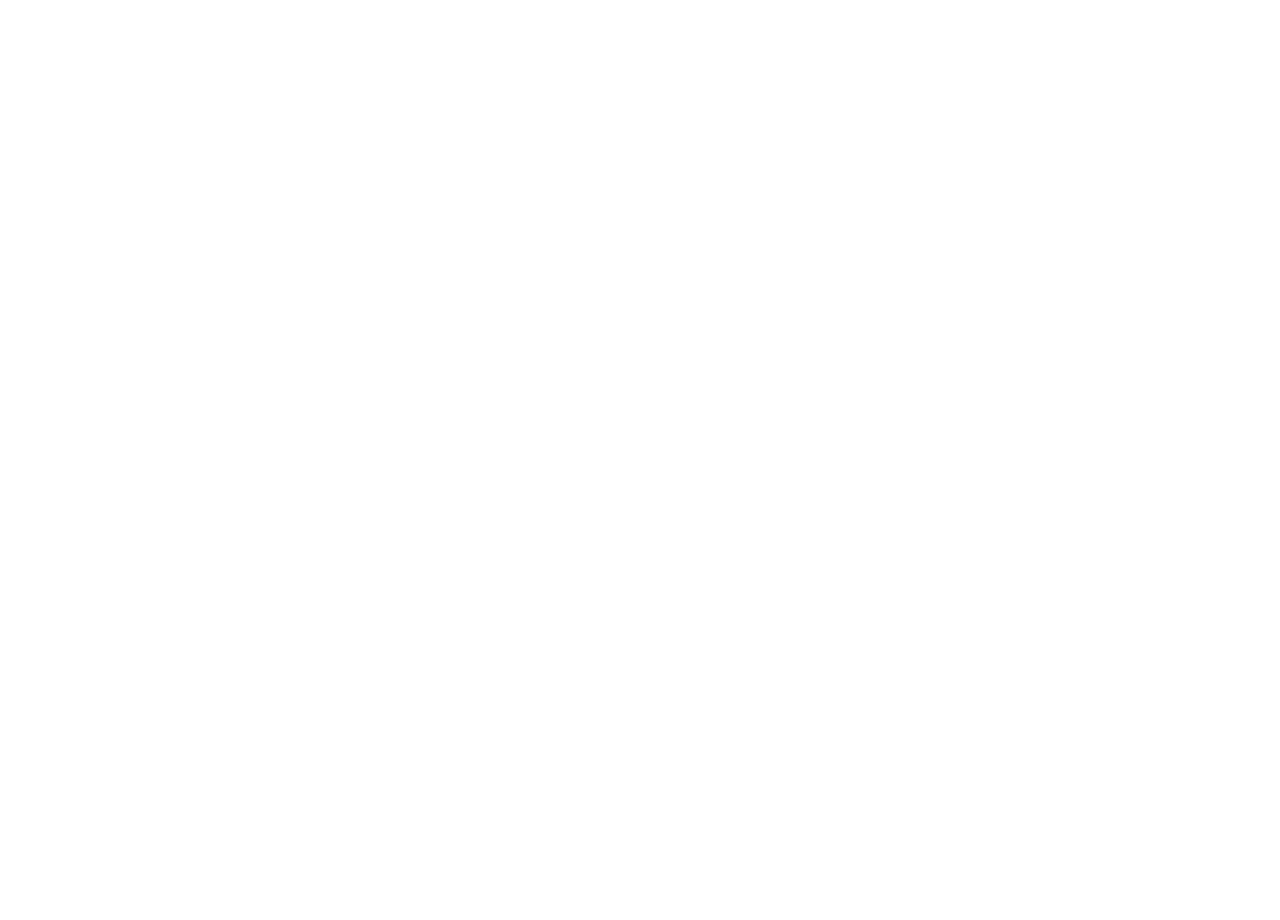
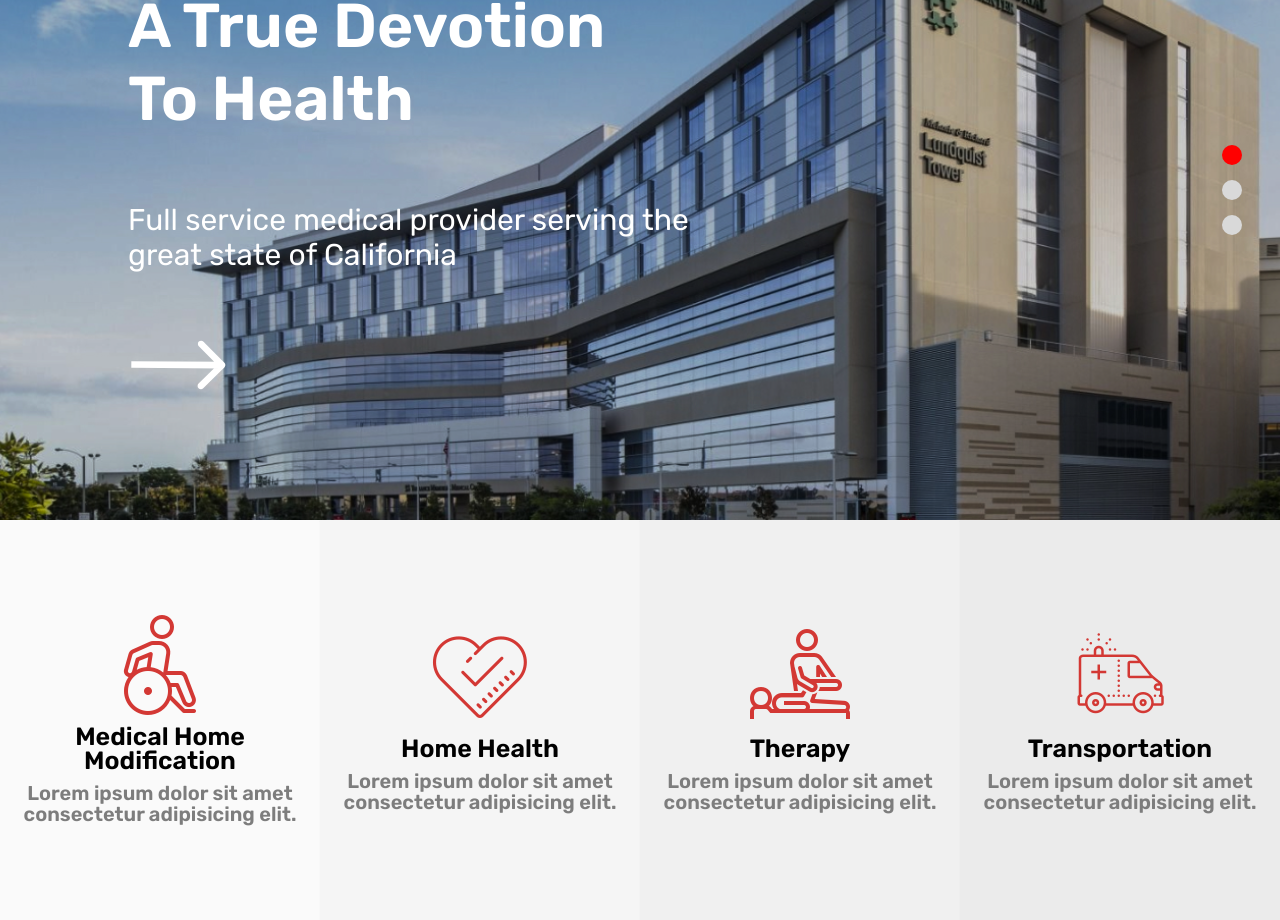
Before and after one commit to aregghaz/call-care-web, a Next.js app: page / in a window 1280 px wide. Shown: the part 280-1200 px from the top of the page. Before the commit the page ends 800 px from the top, so only its background shows below. Built offline with nearby package versions, Linux system fonts and the light colour scheme.

Commit message:
test commit

```diff
--- a/components/header/header.module.scss
+++ b/components/header/header.module.scss
@@ -111,7 +111,7 @@
   height: 90px;
   background-color: $asteriskColor;
   position: absolute;
-  top: 90%;
+  top: 80%;
   left: 50%;
   transform: translateX(-50%);
   display: flex;
--- a/components/homeMain/homeMain.tsx
+++ b/components/homeMain/homeMain.tsx
@@ -7,17 +7,17 @@
 const HomeMain:FC<any> = ():React.ReactElement => {
     return <>
         <div className={cls.mainGlob}>
-            {/*<Swiper*/}
-            {/*    spaceBetween={50}*/}
-            {/*    slidesPerView={1}*/}
-            {/*    autoplay={true}*/}
-            {/*    onSlideChange={() => console.log('slide change')}*/}
-            {/*    onSwiper={(swiper) => console.log(swiper)}*/}
-            {/*>*/}
-            {/*    <SwiperSlide className={cls.swiperik}>Slide 1</SwiperSlide>*/}
-            {/*    <SwiperSlide className={cls.swiperik}>Slide 2</SwiperSlide>*/}
-            {/*    <SwiperSlide className={cls.swiperik}>Slide 3</SwiperSlide>*/}
-            {/*</Swiper>*/}
+            <Swiper
+                spaceBetween={50}
+                slidesPerView={1}
+                autoplay={true}
+                onSlideChange={() => console.log('slide change')}
+                onSwiper={(swiper) => console.log(swiper)}
+            >
+                <SwiperSlide className={cls.slide}><div className={cls.sliderPage}></div></SwiperSlide>
+                <SwiperSlide className={cls.slide}><div className={cls.sliderPage}></div></SwiperSlide>
+                <SwiperSlide className={cls.slide}><div className={cls.sliderPage}></div></SwiperSlide>
+            </Swiper>
         </div>
 
     </>
--- a/pages/index.tsx
+++ b/pages/index.tsx
@@ -4,7 +4,13 @@
 import cls from "../styles/Home.module.scss"
 import Header from "@/components/header/header";
 import HomeMain from "@/components/homeMain/homeMain"
-
+import {Swiper, SwiperSlide} from "swiper/react";
+import {EffectFade, Pagination} from "swiper";
+import "swiper/swiper.css"
+import "swiper/css"
+import React from "react";
+import "swiper/css/effect-fade"
+import 'swiper/css/pagination'
 
 const inter = Inter({ subsets: ['latin'] })
 
@@ -17,7 +23,85 @@
         <meta name="viewport" content="width=device-width, initial-scale=1" />
       </Head>
           <main>
-              <HomeMain />
+              <section className={cls.hero}>
+                  <Swiper
+                      modules={[EffectFade, Pagination]}
+                      direction={"vertical"}
+                      className={cls.heroSlider}
+                      spaceBetween={50}
+                      slidesPerView={1}
+                      pagination={{
+                          clickable: true,
+                          clickableClass: `${cls.bulletsWrapper}`,
+                          bulletClass: `${cls.bulletClass} swiper-pagination-bullet`,
+                          bulletActiveClass: `${cls.activeBulletClass} swiper-pagination-bullet-active`,
+                      }}
+                      effect={"fade"}
+                      autoplay={true}
+                      onSlideChange={() => console.log('slide change')}
+                      onSwiper={(swiper) => console.log(swiper)}
+                  >
+                      <SwiperSlide className={cls.slide}>
+                          <div className={`${cls.sliderPage} ${cls.sliderPage1}`}>
+                              <div className={`${cls.sliderPageContent} ${cls.sliderPage1Content}`}>
+                                  <h1>A True Devotion <br/> To Health</h1>
+                                  <p>Full service medical provider serving the great state of California</p>
+                                  <Image src={"/images/arrowright.svg"} alt={"arrow right"} width={100} height={50}/>
+                              </div>
+                          </div>
+                      </SwiperSlide>
+                      <SwiperSlide className={cls.slide}>
+                          <div className={`${cls.sliderPage} ${cls.sliderPage2}`}>
+                              <div className={`${cls.sliderPageContent} ${cls.sliderPage1Content}`}>
+                                  <h1>A True Devotion <br/> To Health 2</h1>
+                                  <p>Full service medical provider serving the great state of California</p>
+                                  <Image src={"/images/arrowright.svg"} alt={"arrow right"} width={100} height={50}/>
+                              </div>
+                          </div>
+                      </SwiperSlide>
+                      <SwiperSlide className={cls.slide}>
+                          <div className={`${cls.sliderPage} ${cls.sliderPage3}`}>
+                              <div className={`${cls.sliderPageContent} ${cls.sliderPage1Content}`}>
+                                  <h1>A True Devotion <br/> To Health 3</h1>
+                                  <p>Full service medical provider serving the great state of California</p>
+                                  <Image src={"/images/arrowright.svg"} alt={"arrow right"} width={100} height={50}/>
+                              </div>
+                          </div>
+                      </SwiperSlide>
+                  </Swiper>
+              </section>
+              <section className={cls.services}>
+                  <ul>
+                      <li className={cls.service}>
+                          <div className={cls.serviceContent}>
+                              <Image src={"/images/service1.svg"} alt={"service 1"} width={100} height={100}/>
+                              <h2>Medical Home <br/> Modification</h2>
+                              <span>Lorem ipsum dolor sit amet consectetur adipisicing elit.</span>
+                          </div>
+                      </li>
+                      <li className={cls.service}>
+                          <div className={cls.serviceContent}>
+                              <Image src={"/images/service2.svg"} alt={"service 2"} width={100} height={100}/>
+                              <h2>Home Health</h2>
+                              <span>Lorem ipsum dolor sit amet consectetur adipisicing elit.</span>
+                          </div>
+                      </li>
+                      <li className={cls.service}>
+                          <div className={cls.serviceContent}>
+                              <Image src={"/images/service3.svg"} alt={"service 3"} width={100} height={100}/>
+                              <h2>Therapy</h2>
+                              <span>Lorem ipsum dolor sit amet consectetur adipisicing elit.</span>
+                          </div>
+                      </li>
+                      <li className={cls.service}>
+                          <div className={cls.serviceContent}>
+                              <Image src={"/images/service4.svg"} alt={"service 4"} width={100} height={100}/>
+                              <h2>Transportation</h2>
+                              <span>Lorem ipsum dolor sit amet consectetur adipisicing elit.</span>
+                          </div>
+                      </li>
+                  </ul>
+              </section>
           </main>
     </>
   )
--- /dev/null
+++ b/styles/Home.module.scss
@@ -0,0 +1,194 @@
+@import "./variables";
+
+.hero {
+  width: 100%;
+  height: calc(100vh - 140px);
+  background-color: white;
+}
+
+.heroSlider {
+  width: 100%;
+  height: 100%;
+}
+
+.slide {
+  width: 100%;
+  height: 100%;
+}
+
+.sliderPage {
+  width: 100%;
+  height: 100%;
+  background-position: center;
+  background-size: cover;
+  background-color: rgba(0,0,0,0.2);
+  background-blend-mode: color;
+}
+
+.sliderPage1 {
+  background-image: url($heroimage1)
+}
+
+.sliderPage2 {
+  background-image: url($heroimage2)
+}
+
+.sliderPage3 {
+  background-image: url($heroimage3)
+}
+
+.bulletClass {
+  width: 20px !important;
+  height: 20px !important;
+  background-color: #D9D9D9 !important;
+  opacity: 1 !important;
+  margin: 15px 0 !important;
+  cursor: pointer !important;
+}
+
+.activeBulletClass {
+  background-color: red !important;
+}
+
+.bulletsWrapper {
+  right: 3% !important;
+}
+
+.sliderPage {
+  padding: 0 10%;
+  display: flex;
+  align-items: center;
+  justify-content: flex-start;
+}
+
+.sliderPageContent {
+  width: 600px;
+  height: 45%;
+  min-height: 400px;
+  max-height: 550px;
+  display: flex;
+  flex-direction: column;
+  justify-content: space-between;
+}
+
+.sliderPage1Content {
+  & > h1 {
+    color: white;
+    font-size: 62px;
+    line-height: 73.47px;
+    font-weight: 600;
+  }
+
+  & > p {
+    font-size: 30px;
+    color: white;
+    line-height: 35.55px;
+    font-weight: 400;
+  }
+
+  & > img {
+    @keyframes arrowAnimation {
+      from {
+        left: 0;
+      }
+      to {
+        left: 20px;
+      }
+    }
+    animation: 1s arrowAnimation 0s alternate 4 linear;
+    position: relative;
+    left: 0;
+  }
+}
+
+
+
+
+.services {
+  width: 100%;
+  height: 400px;
+  background-color: red;
+  display: flex;
+  justify-content: center;
+
+  & > ul {
+    width: 100%;
+    height: 100%;
+    display: flex;
+    justify-content: flex-start;
+    align-items: flex-start;
+  }
+}
+
+.service {
+  width: 100%;
+  height: 100%;
+  $backgroundColor: #FAFAFA;
+  @for $i from 1 through 4 {
+    &:nth-child(#{$i}) {
+      background-color: $backgroundColor;
+    }
+    $backgroundColor: darken($backgroundColor, 2)
+  };
+  box-shadow: 0.1px 0.1px 1px black;
+  display: flex;
+  justify-content: center;
+  align-items: center;
+  position: relative;
+
+  &::before {
+    content: "";
+    width: 0%;
+    height: 5px;
+    position: absolute;
+    bottom: 0;
+    left: 50%;
+    background-color: $asteriskColor;
+    transition: 0.3s;
+  }
+
+  &::after {
+    content: "";
+    width: 0%;
+    height: 5px;
+    position: absolute;
+    bottom: 0;
+    right: 50%;
+    background-color: $asteriskColor;
+    transition: 0.3s;
+  }
+
+  &:hover::before {
+    width: 50%;
+  }
+
+  &:hover::after {
+    width: 50%;
+  }
+}
+
+.serviceContent {
+  display: flex;
+  justify-content: center;
+  align-items: center;
+  flex-direction: column;
+  gap: 10px;
+  width: 60%;
+  min-width: 300px;
+  height: 80%;
+  & > h2 {
+    font-size: 25px;
+    color: black;
+    line-height: 24px;
+    font-weight: 600;
+    text-align: center;
+  }
+
+  & > span {
+    font-size: 20px;
+    font-weight: 600;
+    line-height: 21px;
+    text-align: center;
+    color: #7D7D7D;
+  }
+}
--- a/styles/globals.scss
+++ b/styles/globals.scss
@@ -7,3 +7,12 @@
   font-family: "Rubik";
   list-style-type: none;
 }
+
+::-webkit-scrollbar {
+  width: 5px;
+}
+
+::-webkit-scrollbar-thumb {
+  background-color: $asteriskColor;
+  border-radius: 30px;
+}
--- a/styles/variables.scss
+++ b/styles/variables.scss
@@ -4,4 +4,8 @@
 }
 
 $asteriskColor: #D33834;
-$greyText: #e8e8e8;
+$greyText: #cbcbcb;
+
+$heroimage1: "/images/herosliderimage1.jpg";
+$heroimage2: "/images/herosliderimage2.jpg";
+$heroimage3: "/images/herosliderimage3.jpg";
```
Also changed, not shown: 1 other file (tests, documents, lock files or other folders).
